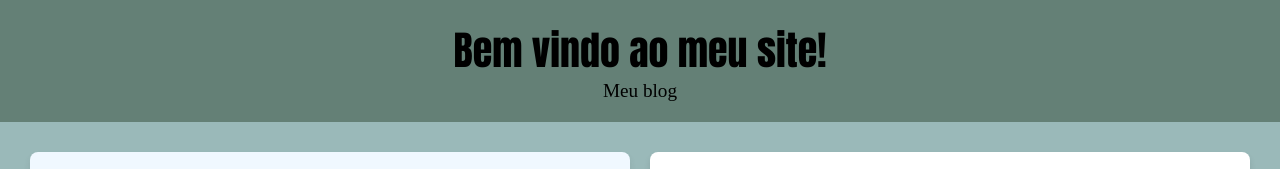
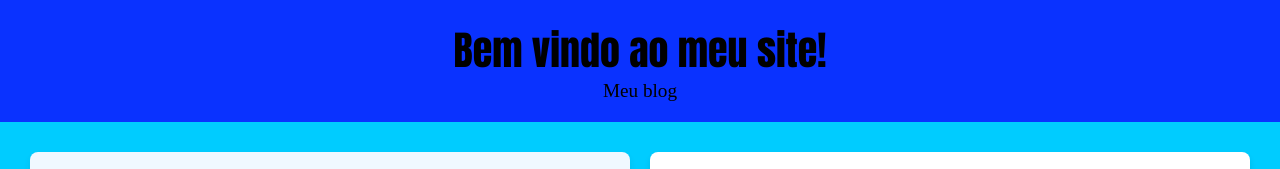
Before and after one commit to gabriel-cifer/gabriel, a plain HTML site: page index.html in a window 1280 px wide. Shown: the top 169 px of the page. Drawn offline with Linux system fonts and the light colour scheme.

Commit message:
Update style.css

```diff
--- a/style.css
+++ b/style.css
@@ -5,12 +5,12 @@
 }
 body {
     font-family: 'Times New Roman', Times, serif;
-    background-color: rgb(154, 185, 185);
+    background-color: rgb(0, 204, 255);
     color: rgb(0, 0, 0);
 }
 
 header{
-    background-color: rgb(100, 128, 118);
+    background-color: rgb(10, 50, 255);
     color: rgb(0, 0, 0);
     padding: 20px;
     text-align: center;
```
